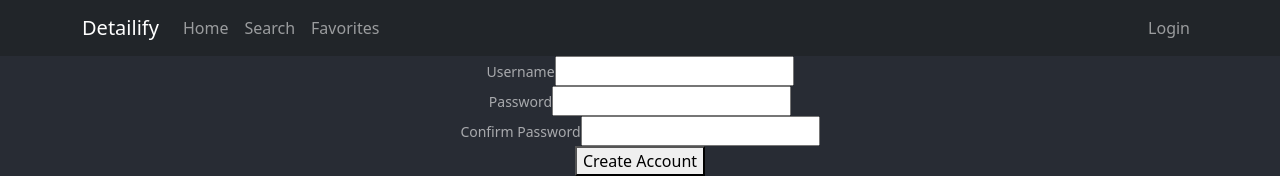
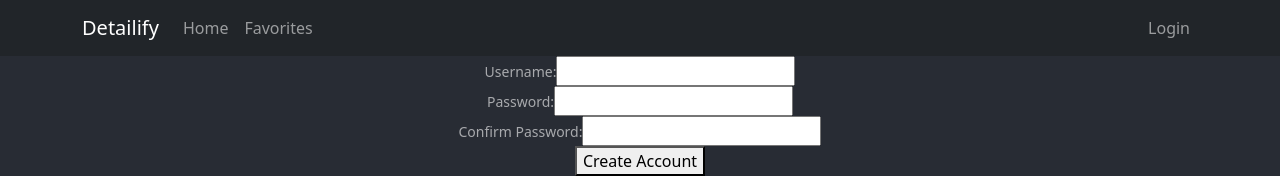
Before and after one commit to Zenotope/phase-4-project, a React (Create React App) app in the folder client/: page /new_user in a window 1280 px wide. Shown: the top 191 px of the page. Built offline with nearby package versions, Linux system fonts and the light colour scheme; no server answers.

Commit message:
login no longer works with invalid data

```diff
--- a/client/src/App.js
+++ b/client/src/App.js
@@ -82,19 +82,6 @@ function App() {
     history.push("/")
   }
 
-  function loginToggle(){
-    {user ? setIsLogOn(true) : setIsLogOn(false)}
-  }
-
-  useEffect(() => {
-    const data = window.sessionStorage.getItem('MY_APP_STATE');
-    if (data !== null) setIsLogOn(JSON.parse(data));
-  }, []);
-
-  useEffect(() => {
-    window.sessionStorage.setItem('MY_APP_STATE', JSON.stringify(isLogOn))
-  }, [isLogOn]);
-
 function onRemoveFavorite(id){
   setFavorites((favorites) =>
   favorites.filter((favorite) => favorite.id !== id))
--- a/client/src/Components/CreateAccount.js
+++ b/client/src/Components/CreateAccount.js
@@ -31,15 +31,15 @@ function CreateAccount({onLogin, setIsLogOn}){
         <div className="login-box">
             <form onSubmit={handleSubmit}>
                 <div className="form-group">
-                    <small>Username</small>
+                    <small>Username:</small>
                     <input type="text" name="username" value={username} onChange={e => setUsername(e.target.value)} />
                 </div>
                 <div className="form-group">
-                    <small>Password</small>
+                    <small>Password:</small>
                     <input type="password" name="password" value={password} onChange={e => setPassword(e.target.value)} />
                 </div>
                 <div className="form-group">
-                    <small>Confirm Password</small>
+                    <small>Confirm Password:</small>
                     <input type="password" name="password confirmation" value={passwordConfirmation} onChange={e => setPasswordConfirmation(e.target.value)} />
                 </div>
                 <div className="form-group">
--- a/client/src/Components/Login.js
+++ b/client/src/Components/Login.js
@@ -19,10 +19,13 @@ function Login({onLogin, loginToggle, setIsLogOn}) {
                 password: password
             }),
         })
-        .then(res => res.json())
+        .then(res => {
+            if (res.ok) {
+              res.json()
         .then(data => onLogin(data))
         .then(setIsLogOn(true))
         history.push('/')
+        }})
     }
 
 
--- a/client/src/Components/Navbar.js
+++ b/client/src/Components/Navbar.js
@@ -21,7 +21,6 @@ function NavBar({isLogOn, setIsLogOn}) {
         <Navbar.Collapse id="basic-navbar-nav">
           <Nav className="me-auto">
             <Nav.Link href="/">Home</Nav.Link>
-            <Nav.Link href="search">Search</Nav.Link>
             <Nav.Link href="favorites">Favorites</Nav.Link>
             {/* <NavDropdown title="Favorites" id="basic-nav-dropdown">
               <NavDropdown.Item href="#action/3.1">Action</NavDropdown.Item>
```
Also changed, not shown: 1 other file (tests, documents, lock files or other folders).
